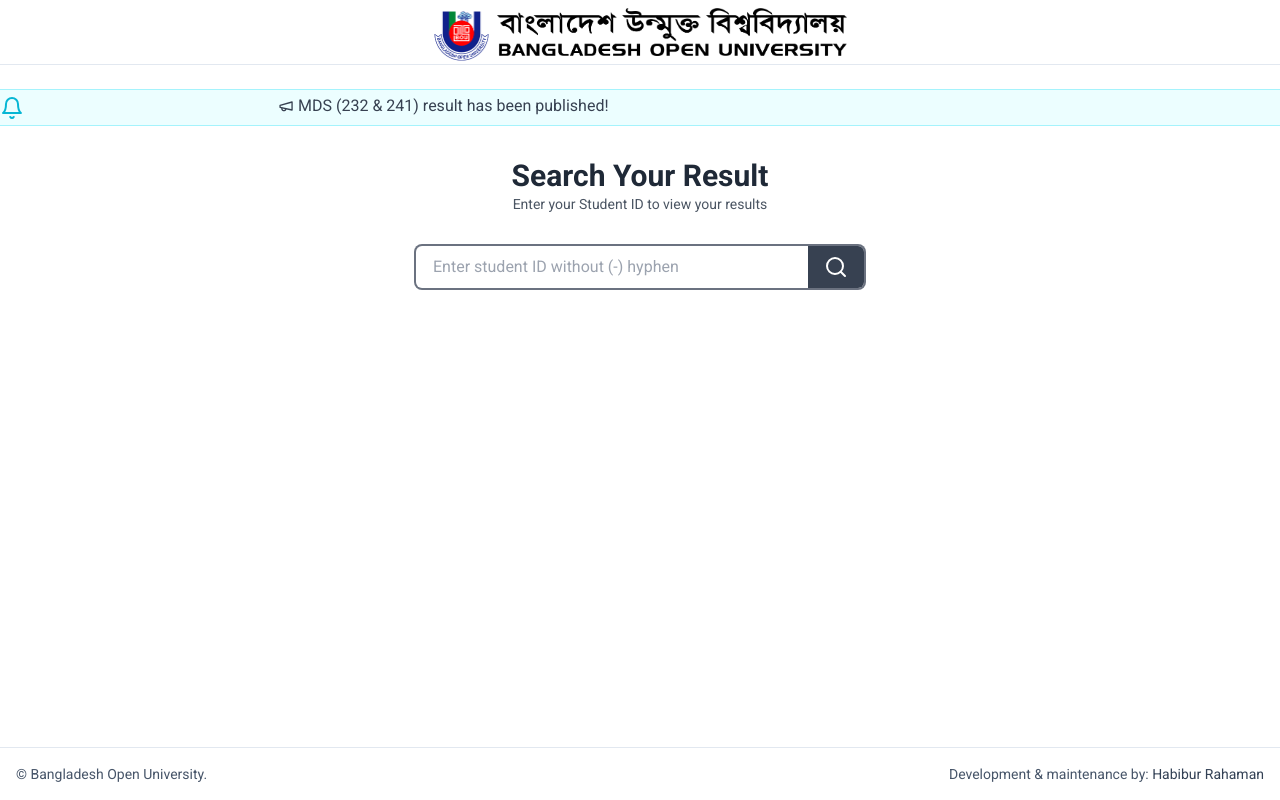
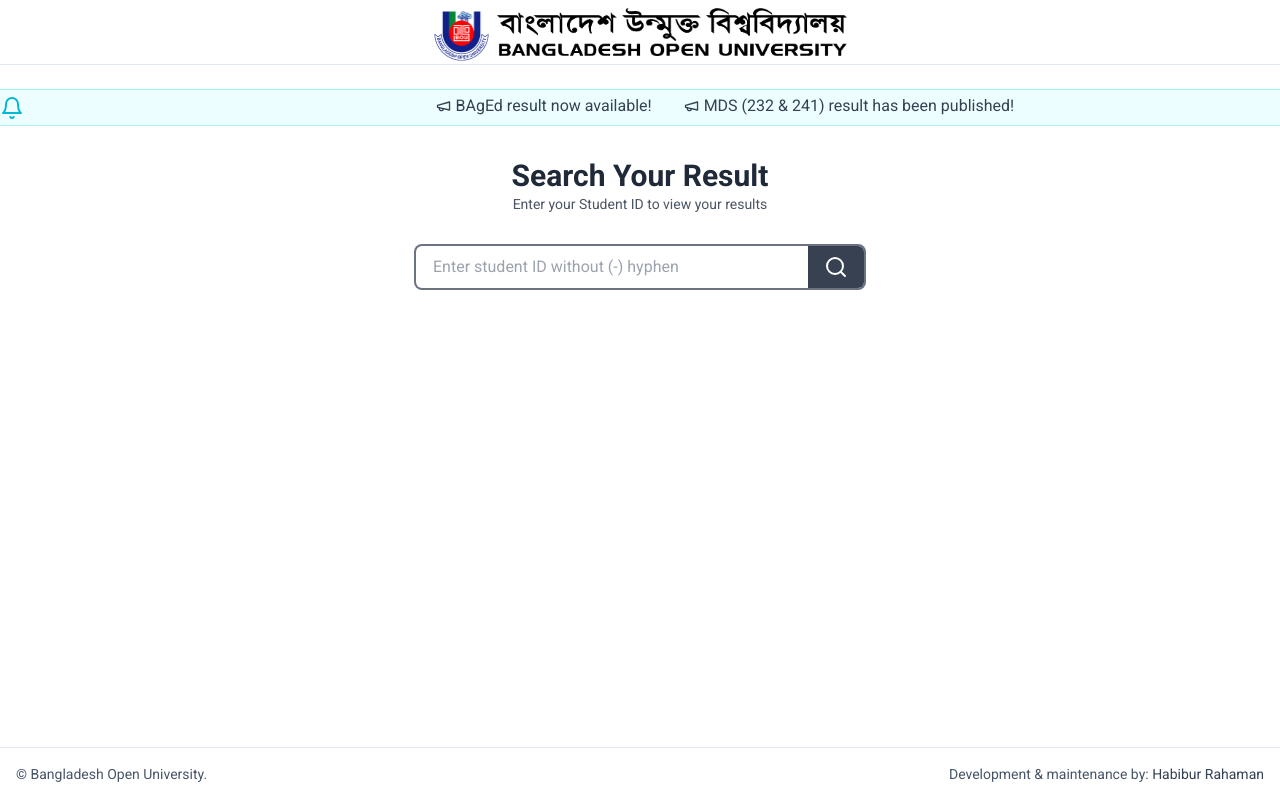
Before and after one commit to creativehabib/bou-exam-result-nextjs, a Next.js app: page / in a window 1280 px wide. Built offline with nearby package versions, Linux system fonts and the light colour scheme.

Commit message:
update result notification

```diff
--- a/src/components/common/Notice.tsx
+++ b/src/components/common/Notice.tsx
@@ -11,6 +11,10 @@
                 <Bell size={24} className='text-cyan-500 mr-2 flex-shrink-0'/>
                 <div className="overflow-hidden flex-grow" data-v-2fd469dd="">
                   <div className="animate-marquee-horizontal whitespace-nowrap" data-v-2fd469dd="">
+                  <span className="inline-flex items-center mx-4 text-gray-700" data-v-2fd469dd="">
+                      <Megaphone className='h-4 w-4 mr-1'/>
+                      BAgEd result now available!
+                    </span>
                     <span className="inline-flex items-center mx-4 text-gray-700" data-v-2fd469dd="">
                       <Megaphone className='h-4 w-4 mr-1'/>
                       MDS (232 & 241) result has been published!
```
